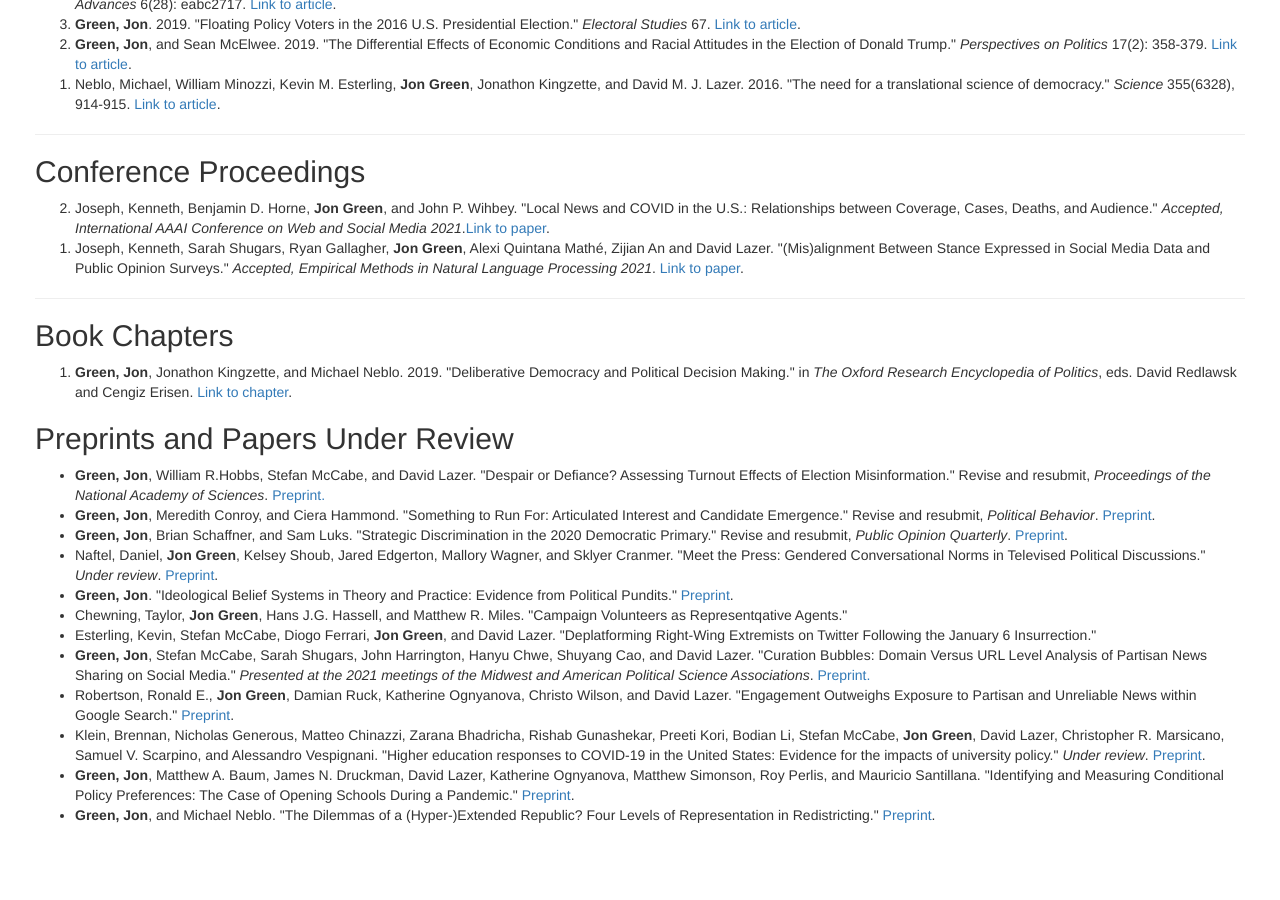
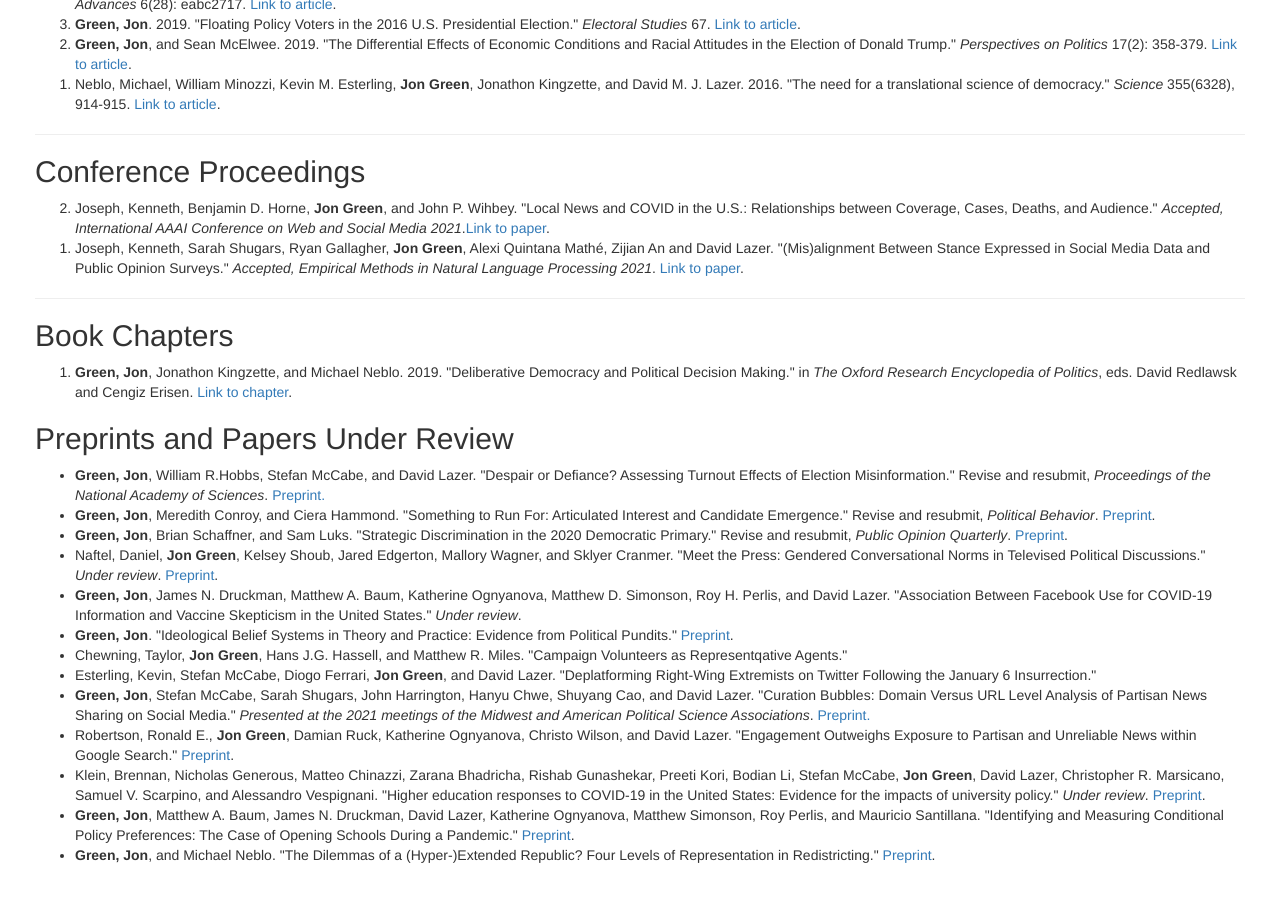
Before and after one commit to jgreen4919/jgreen4919.github.io, a Jekyll site: the page index.html, which Jekyll copies as it is, in a window 1280 px wide and 900 px high, scrolled down 871 px. Built offline with Jekyll 4.4.1, drawn with Linux system fonts in a browser that asks for light colours; before the commit the page ends 1731 px from its top, so only the background shows below that.

Commit message:
plus facebook

```diff
--- a/index.html
+++ b/index.html
@@ -59,6 +59,7 @@
     <li> <strong>Green, Jon</strong>, Meredith Conroy, and Ciera Hammond. "Something to Run For: Articulated Interest and Candidate Emergence." Revise and resubmit, <i>Political Behavior</i>. <a href="https://osf.io/5cdp7/">Preprint</a>.</li>
     <li> <strong>Green, Jon</strong>, Brian Schaffner, and Sam Luks. "Strategic Discrimination in the 2020 Democratic Primary." Revise and resubmit, <i>Public Opinion Quarterly</i>. <a href="https://osf.io/25kew/">Preprint</a>.</li>
     <li>Naftel, Daniel, <strong>Jon Green</strong>, Kelsey Shoub, Jared Edgerton, Mallory Wagner, and Sklyer Cranmer. "Meet the Press: Gendered Conversational Norms in Televised Political Discussions." <i>Under review</i>. <a href="https://osf.io/my8us/">Preprint</a>.</li>
+     <li> <strong>Green, Jon</strong>, James N. Druckman, Matthew A. Baum, Katherine Ognyanova, Matthew D. Simonson, Roy H. Perlis, and David Lazer. "Association Between Facebook Use for COVID-19 Information and Vaccine Skepticism in the United States." <i>Under review</i>.</li>
     <li> <strong>Green, Jon</strong>. "Ideological Belief Systems in Theory and Practice: Evidence from Political Pundits." <a href="https://osf.io/2cjse/">Preprint</a>.</li>
    <li>Chewning, Taylor, <strong>Jon Green</strong>, Hans J.G. Hassell, and Matthew R. Miles. "Campaign Volunteers as Representqative Agents."</li>
    <li> Esterling, Kevin, Stefan McCabe, Diogo Ferrari, <strong>Jon Green</strong>, and David Lazer. "Deplatforming Right-Wing Extremists on Twitter Following the January 6 Insurrection."</li>
```
Also changed, not shown: 4 other files.
